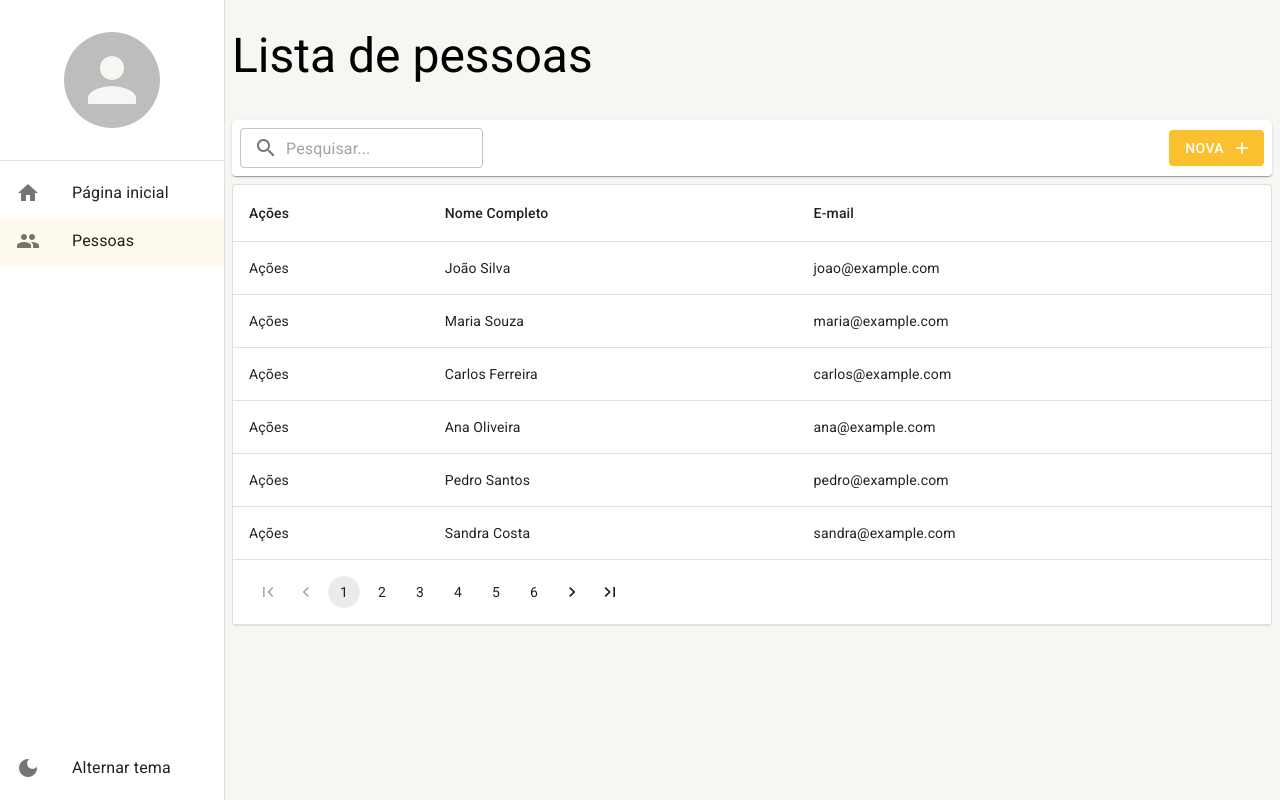
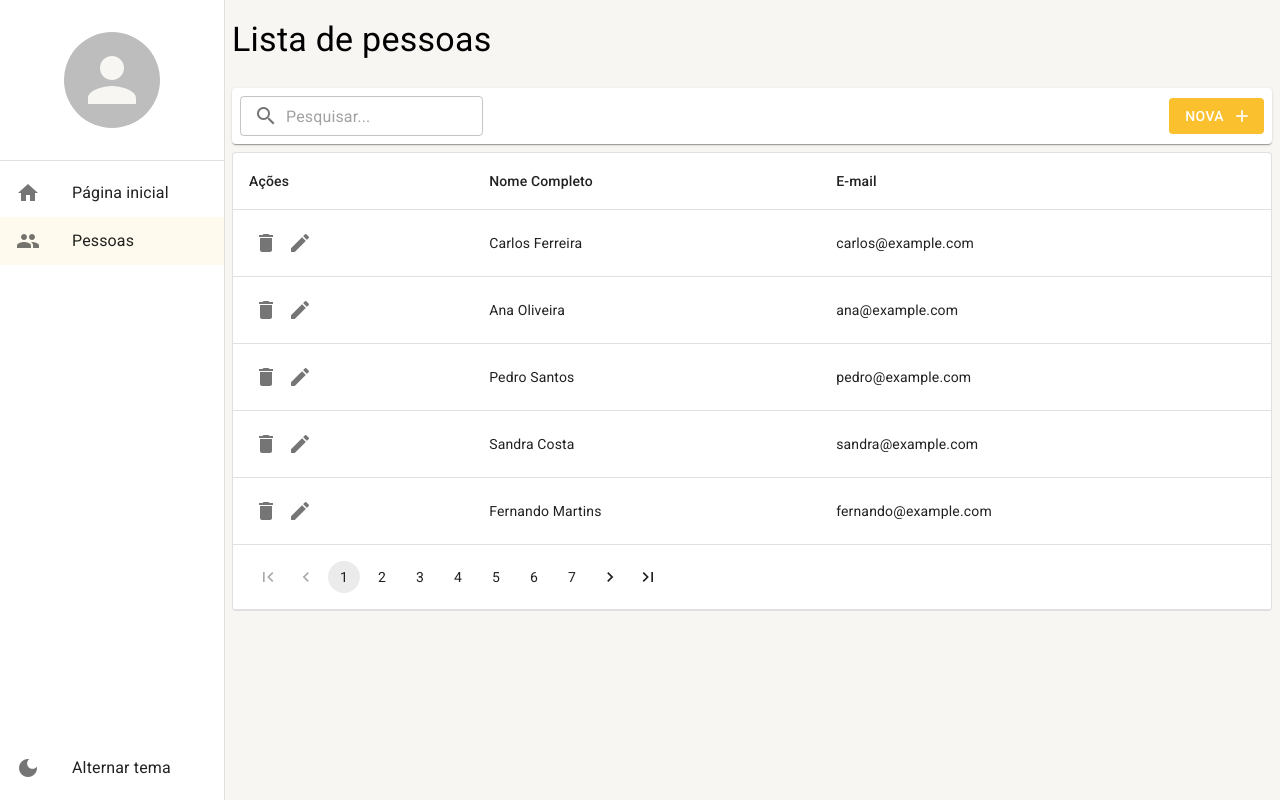
Before and after one commit to DBDev90/PROJETOS, a React (Create React App) app in the folder crud-typescript-mui/: page /pessoas in a window 1280 px wide. Built offline with nearby package versions, Linux system fonts and the light colour scheme; data requests are answered from the project's data file.

Commit message:
feat: configurando acoes da listagem

```diff
--- a/crud-typescript-mui/mock/db.json
+++ b/crud-typescript-mui/mock/db.json
@@ -1,17 +1,5 @@
 {
   "pessoas": [
-    {
-      "id": 1,
-      "email": "joao@example.com",
-      "cidadeId": 123,
-      "nomeCompleto": "João Silva"
-    },
-    {
-      "id": 2,
-      "email": "maria@example.com",
-      "cidadeId": 456,
-      "nomeCompleto": "Maria Souza"
-    },
     {
       "id": 3,
       "email": "carlos@example.com",
--- a/crud-typescript-mui/src/pages/pessoas/ListagemDePessoas.tsx
+++ b/crud-typescript-mui/src/pages/pessoas/ListagemDePessoas.tsx
@@ -1,5 +1,5 @@
 import { useEffect, useMemo, useState } from "react";
-import { useSearchParams } from "react-router-dom";
+import { useNavigate, useSearchParams } from "react-router-dom";
 import { LayoutBaseDePagina } from "../../shared/layouts";
 import { FerramentasDaListagem } from "../../shared/components";
 import {
@@ -9,6 +9,8 @@ import {
 import { useDebounce } from "../../shared/hooks";
 import {
     Box,
+    Icon,
+    IconButton,
     LinearProgress,
     Pagination,
     Paper,
@@ -25,6 +27,7 @@ import { Enviroment } from "../../shared/environment";
 export const ListagemDePessoas: React.FC = () => {
     const [searchParams, setSearchParams] = useSearchParams();
     const { debouce } = useDebounce();
+    const navigate = useNavigate();
 
     const [rows, setRows] = useState<IListagemPessoa[]>([]);
     const [totalCont, setTotalCont] = useState(0);
@@ -37,6 +40,18 @@ export const ListagemDePessoas: React.FC = () => {
     const pagina = useMemo(() => {
         return Number(searchParams.get("pagina") || "1");
     }, [searchParams]);
+
+    const handleDelete = (id: number) => {
+        if (window.confirm("Confirma exclusão do registro?")) {
+            PessoasService.deleteById(id).then((result) => {
+                if (result instanceof Error) {
+                    alert(result.message);
+                } else {
+                    setRows((oldRows) => [...oldRows.filter(oldRow => oldRow.id !== id)]);
+                }
+            });
+        }
+    };
 
     useEffect(() => {
         setIsLoading(true);
@@ -84,7 +99,17 @@ export const ListagemDePessoas: React.FC = () => {
                             {rows &&
                                 rows.map((row) => (
                                     <TableRow key={row.id}>
-                                        <TableCell>Ações</TableCell>
+                                        <TableCell>
+                                            <IconButton
+                                                size="small"
+                                                onClick={() => handleDelete(row.id)}
+                                            >
+                                                <Icon>delete</Icon>
+                                            </IconButton>
+                                            <IconButton size="small" onClick={() => navigate(`/pessoas/detalhe/${row.id}`)}>
+                                                <Icon>edit</Icon>
+                                            </IconButton>
+                                        </TableCell>
                                         <TableCell>{row.nomeCompleto}</TableCell>
                                         <TableCell>{row.email}</TableCell>
                                     </TableRow>
--- a/crud-typescript-mui/src/routes/index.tsx
+++ b/crud-typescript-mui/src/routes/index.tsx
@@ -35,6 +35,12 @@ export const AppRoutes = () => {
           <ListagemDePessoas />
         }
       />
+      <Route
+        path="/pessoas/detalhe/:id"
+        element={
+          <p>Detalhe</p>
+        }
+      />
 
       <Route path="*" element={<Navigate to="/pagina-inicial" />} />
     </Routes>
--- a/crud-typescript-mui/src/shared/environment/index.ts
+++ b/crud-typescript-mui/src/shared/environment/index.ts
@@ -2,7 +2,7 @@ export const Enviroment = {
     /**
      * Define a quantidade de linhas a ser carregada por padrão nas listagens.
      */
-    LIMITE_DE_LINHAS: 6,
+    LIMITE_DE_LINHAS: 5,
     /**
      * Placeholder exibido nas inputs.
      */
--- a/crud-typescript-mui/src/shared/layouts/LayoutBaseDePagina.tsx
+++ b/crud-typescript-mui/src/shared/layouts/LayoutBaseDePagina.tsx
@@ -16,12 +16,12 @@ export const LayoutBaseDePagina: React.FC<ILayoutBaseDePaginaProps> = ({ childre
 
     return (
         <Box height="100%" display="flex" flexDirection="column" gap={1}>
-            <Box display="flex" alignItems="center" padding={1} height={theme.spacing(smDown ? 6 : mdDown ? 8 : 12)} gap={1}>
+            <Box display="flex" alignItems="center" padding={1} height={theme.spacing(smDown ? 2 : mdDown ? 4 : 8)} gap={1}>
                 {smDown && (<IconButton onClick={toggleDrawerOpen}>
                     <Icon>menu</Icon>
                 </IconButton>)}
 
-                <Typography variant={smDown ? "h5" : mdDown ? "h4" : "h3"} whiteSpace="nowrap" overflow="hidden" textOverflow="ellipsis">
+                <Typography variant={smDown ? "h6" : mdDown ? "h5" : "h4"} whiteSpace="nowrap" overflow="hidden" textOverflow="ellipsis">
                     {titulo}
                 </Typography>
             </Box>
```
